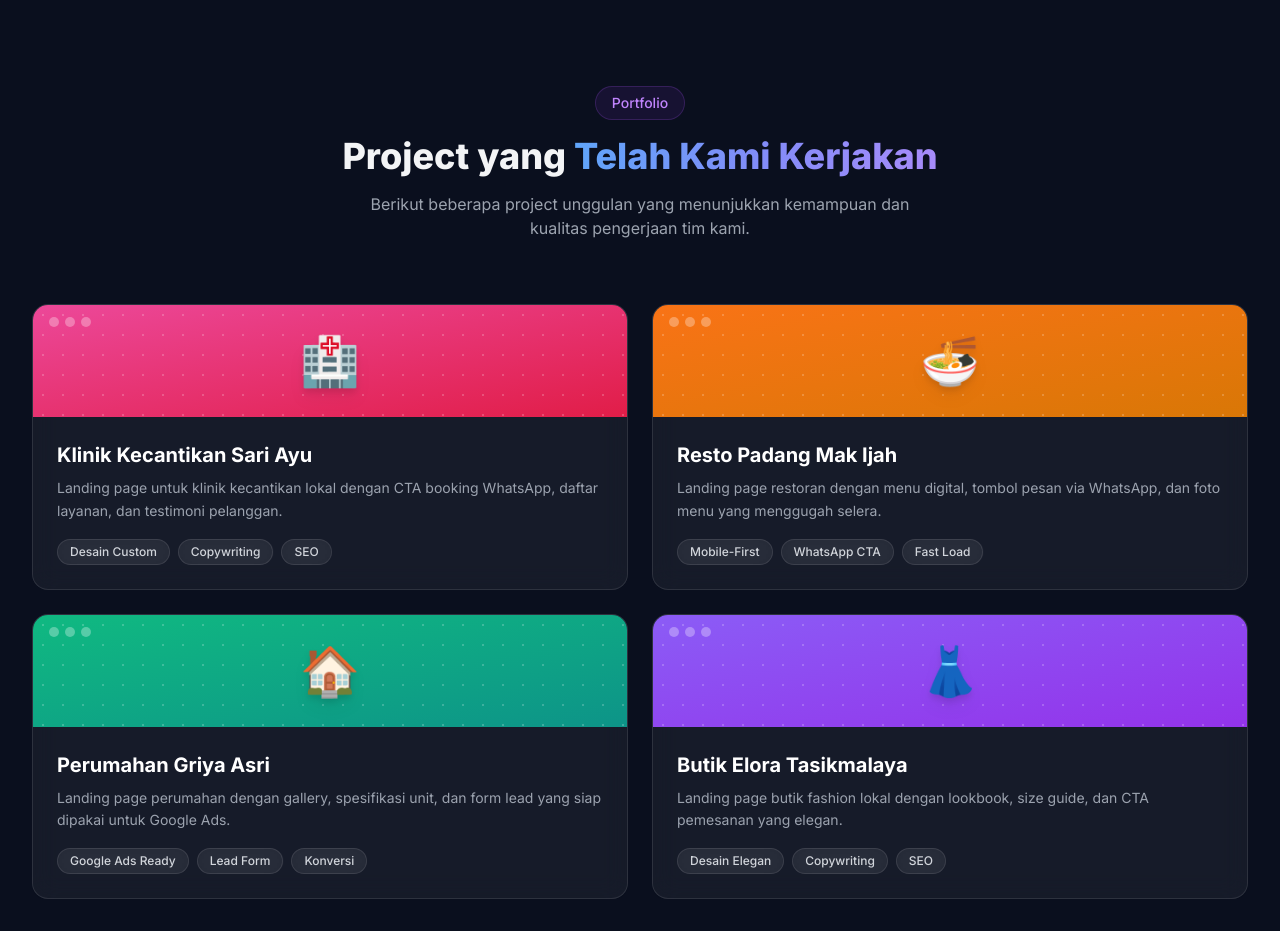
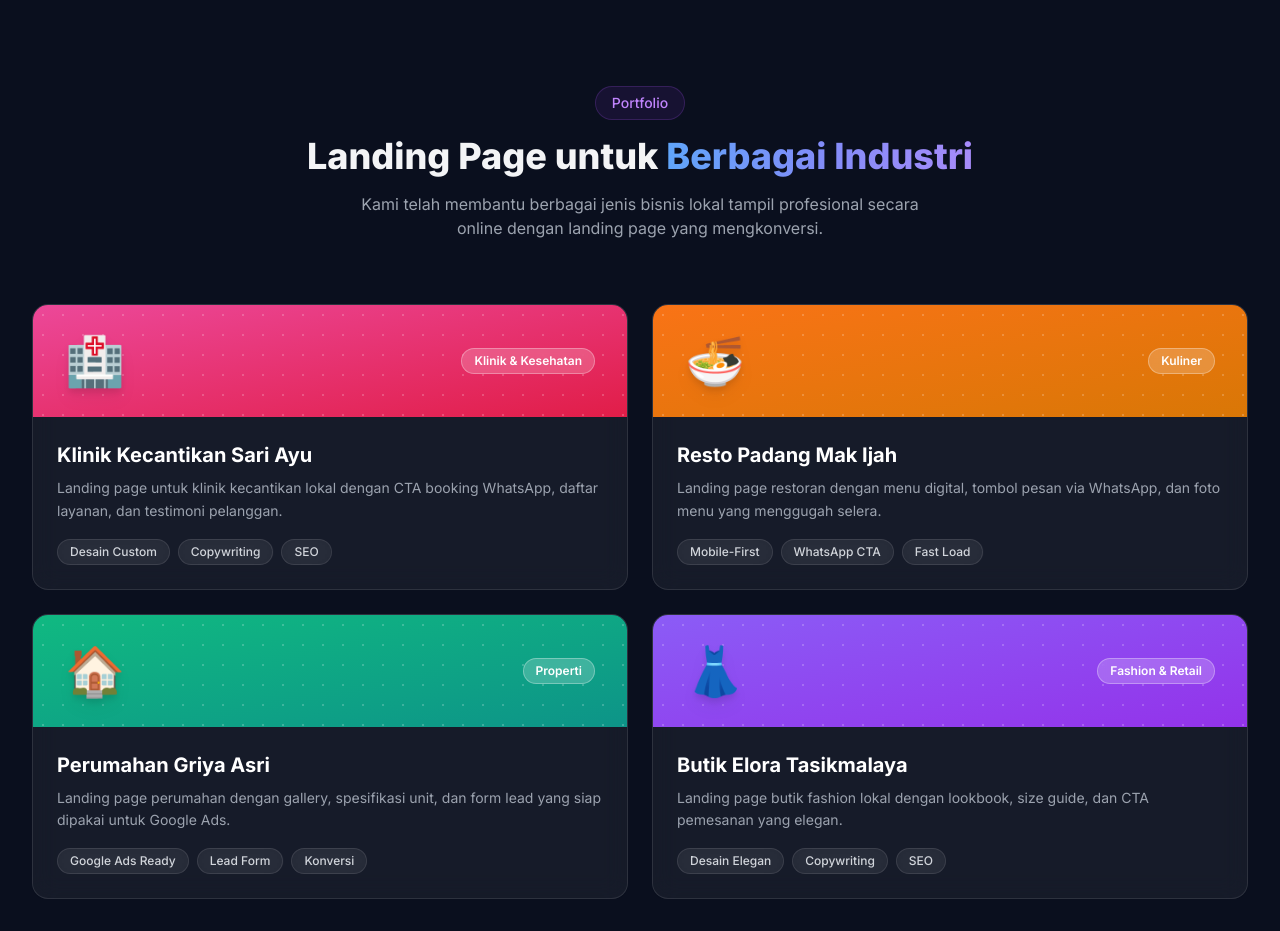
Before and after one commit to sofyawanadi/nis_landing_page, a React (Vite) app: page / in a window 1280 px wide. Shown: the part 3540-4471 px from the top of the page. Built offline with nearby package versions, Linux system fonts and the light colour scheme.

Commit message:
feat: update Portfolio to per-niche card layout with niche badge

```diff
--- a/src/components/Portfolio.jsx
+++ b/src/components/Portfolio.jsx
@@ -16,12 +16,12 @@ export default function Portfolio() {
             Portfolio
           </span>
           <h2 className="text-3xl sm:text-4xl font-extrabold mb-4">
-            Project yang{' '}
-            <span className="gradient-text">Telah Kami Kerjakan</span>
+            Landing Page untuk{' '}
+            <span className="gradient-text">Berbagai Industri</span>
           </h2>
           <p className="text-gray-400 max-w-xl mx-auto">
-            Berikut beberapa project unggulan yang menunjukkan kemampuan dan
-            kualitas pengerjaan tim kami.
+            Kami telah membantu berbagai jenis bisnis lokal tampil profesional
+            secara online dengan landing page yang mengkonversi.
           </p>
         </motion.div>
 
@@ -35,9 +35,9 @@ export default function Portfolio() {
               transition={{ delay: i * 0.1, duration: 0.6 }}
               className="glass rounded-2xl overflow-hidden border border-white/10 card-hover group"
             >
-              {/* Mockup header with gradient background */}
+              {/* Niche card header */}
               <div
-                className={`bg-gradient-to-br ${project.color} p-8 flex items-center justify-center relative overflow-hidden`}
+                className={`bg-gradient-to-br ${project.color} p-8 flex items-center justify-between relative overflow-hidden`}
               >
                 <div
                   className="absolute inset-0 opacity-20"
@@ -50,12 +50,9 @@ export default function Portfolio() {
                 <span className="text-5xl relative z-10 drop-shadow-lg select-none">
                   {project.icon}
                 </span>
-                {/* Browser chrome dots */}
-                <div className="absolute top-3 left-4 flex gap-1.5">
-                  <div className="w-2.5 h-2.5 rounded-full bg-white/30" />
-                  <div className="w-2.5 h-2.5 rounded-full bg-white/30" />
-                  <div className="w-2.5 h-2.5 rounded-full bg-white/30" />
-                </div>
+                <span className="relative z-10 px-3 py-1 rounded-full bg-white/20 text-white text-xs font-semibold backdrop-blur-sm border border-white/30">
+                  {project.niche}
+                </span>
               </div>
 
               {/* Content */}
```
